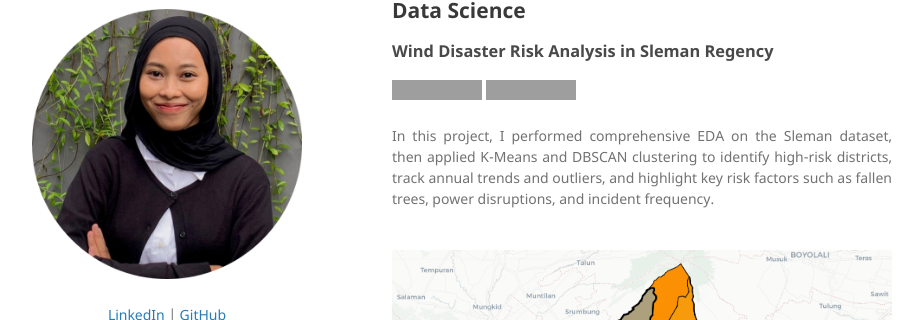
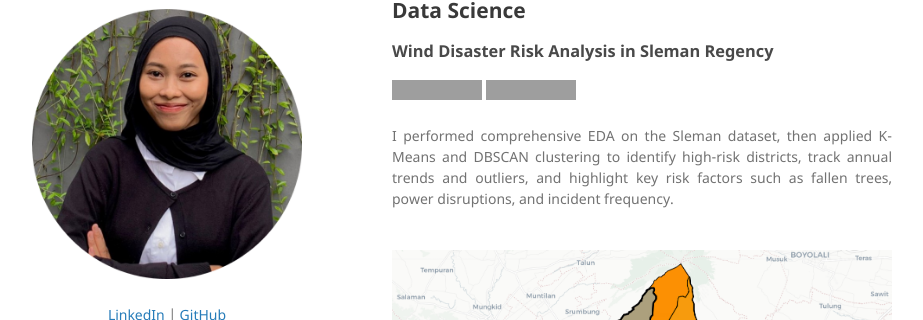
Before and after one commit to munafaizatun/munafaizatun.github.io, a Jekyll site: the page built from index.md, in a window 1280 px wide and 1370 px high, cut to the strip 131-451 px from the top of the window. Shown: the whole strip, without its empty margins (178-1101 px from the left). Built offline with Jekyll 4.4.1, drawn with Linux system fonts in a browser that asks for light colours; our own code applies the rules of GitHub Pages for plain Markdown files; grey boxes are pictures that could not be loaded.

Commit message:
Create index.md

```diff
--- a/index.md
+++ b/index.md
@@ -7,7 +7,7 @@
 [![Open Notebook](https://img.shields.io/badge/Jupyter-Open_Notebook-blue?logo=Jupyter)](projects/wind-disaster-risk.html)
 [![View on GitHub](https://img.shields.io/badge/GitHub-View_on_GitHub-blue?logo=GitHub)]([https://github.com/munafaizatun/wind-risk-analysis](https://github.com/munafaizatun/wind-risk-analysis/blob/main/wind-disaster-risk.ipynb))
 
-<div style="text-align: justify">In this project, I performed comprehensive EDA on the Sleman dataset, then applied K-Means and DBSCAN clustering to identify high-risk districts, track annual trends and outliers, and highlight key risk factors such as fallen trees, power disruptions, and incident frequency.</div>
+<div style="text-align: justify">I performed comprehensive EDA on the Sleman dataset, then applied K-Means and DBSCAN clustering to identify high-risk districts, track annual trends and outliers, and highlight key risk factors such as fallen trees, power disruptions, and incident frequency.</div>
 <br>
 <center>
 <img src="images/map.png"/>
```
